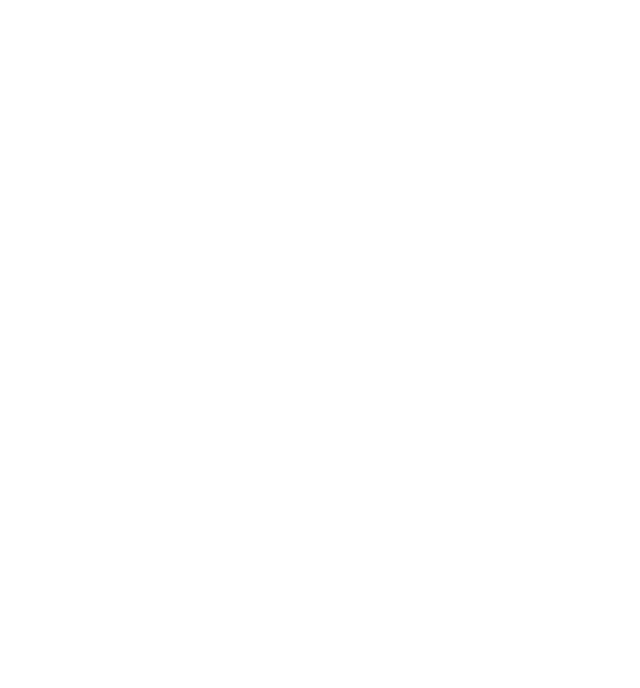
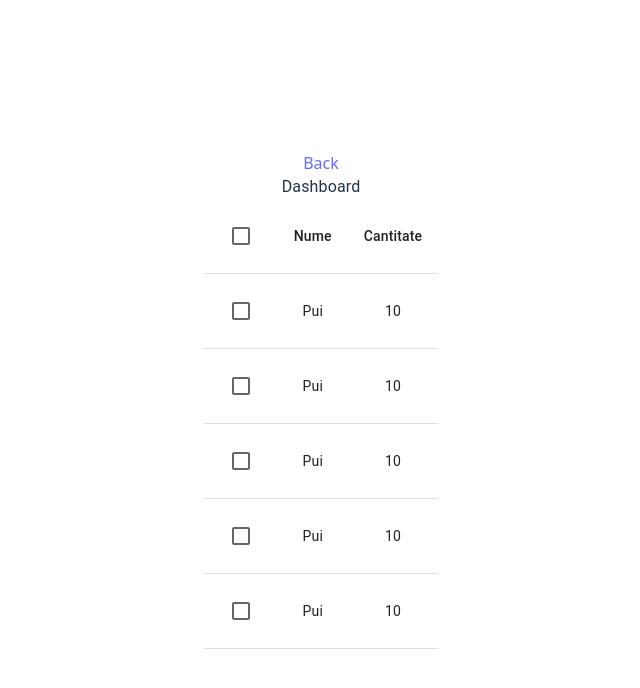
Before and after one commit to neon1024/Personal-Online-Store, a React app in the folder frontend/: page /dashboard in a window 1280 px wide. Before the commit this address had no page. Shown: the top 688 px of the page, without its empty margins (319-959 px from the left). Built offline with nearby package versions, Linux system fonts and the light colour scheme; the HTML template or start-up script is replaced by a standard one.

Commit message:
frontend -> Dashboard init

```diff
--- a/frontend/package.json
+++ b/frontend/package.json
@@ -14,6 +14,7 @@
     "@emotion/styled": "^11.14.1",
     "@fontsource/roboto": "^5.2.8",
     "@mui/material": "^7.3.5",
+    "@mui/x-data-grid": "^8.19.0",
     "react": "^19.2.0",
     "react-dom": "^19.2.0",
     "react-router-dom": "^7.9.6"
--- a/frontend/src/App.tsx
+++ b/frontend/src/App.tsx
@@ -1,6 +1,7 @@
 import { BrowserRouter, Route, Routes } from "react-router-dom";
 import "./App.css";
 import Account from "./pages/Account";
+import Dashboard from "./pages/Dashboard";
 import Home from "./pages/Home";
 import Login from "./pages/Login";
 import Register from "./pages/Register";
@@ -14,6 +15,7 @@
                     <Route path="/login" element={<Login />} />
                     <Route path="/register" element={<Register />} />
                     <Route path="/account" element={<Account />} />
+                    <Route path="/dashboard" element={<Dashboard />} />
                 </Routes>
             </BrowserRouter>
         </>
--- a/frontend/src/pages/Account.tsx
+++ b/frontend/src/pages/Account.tsx
@@ -6,7 +6,6 @@
     return (
         <>
             <NavLink to={"/"}>Back</NavLink>
-
             <Typography>Account</Typography>
         </>
     );
--- /dev/null
+++ b/frontend/src/pages/Dashboard.tsx
@@ -0,0 +1,59 @@
+import {
+    Checkbox,
+    Table,
+    TableBody,
+    TableCell,
+    TableContainer,
+    TableHead,
+    TablePagination,
+    TableRow,
+    Typography,
+} from "@mui/material";
+import { NavLink } from "react-router-dom";
+
+function Dashboard() {
+    const data = [
+        { id: 1, name: "Pui", quantity: 10 },
+        { id: 1, name: "Pui", quantity: 10 },
+        { id: 1, name: "Pui", quantity: 10 },
+        { id: 1, name: "Pui", quantity: 10 },
+        { id: 1, name: "Pui", quantity: 10 },
+    ];
+
+    return (
+        <>
+            <NavLink to={"/"}>Back</NavLink>
+            <Typography>Dashboard</Typography>
+            <TableContainer>
+                <Table>
+                    <TableHead>
+                        <TableRow>
+                            <TableCell>
+                                <Checkbox />
+                            </TableCell>
+                            <TableCell align="center">Nume</TableCell>
+                            <TableCell align="center">Cantitate</TableCell>
+                        </TableRow>
+                    </TableHead>
+                    <TableBody>
+                        {data.map((item) => (
+                            <TableRow>
+                                <TableCell>
+                                    <Checkbox />
+                                </TableCell>
+                                <TableCell align="center">
+                                    {item.name}
+                                </TableCell>
+                                <TableCell align="center">
+                                    {item.quantity}
+                                </TableCell>
+                            </TableRow>
+                        ))}
+                    </TableBody>
+                </Table>
+            </TableContainer>
+        </>
+    );
+}
+
+export default Dashboard;
--- a/frontend/src/pages/Home.tsx
+++ b/frontend/src/pages/Home.tsx
@@ -1,4 +1,4 @@
-import { Typography } from "@mui/material";
+import { Stack, Typography } from "@mui/material";
 
 import { NavLink } from "react-router-dom";
 
@@ -6,8 +6,10 @@
     return (
         <>
             <Typography>Home</Typography>
-
-            <NavLink to={"/account"}>Account</NavLink>
+            <Stack>
+                <NavLink to={"/account"}>Account</NavLink>
+                <NavLink to={"/dashboard"}>Dashboard</NavLink>
+            </Stack>
         </>
     );
 }
```
Also changed, not shown: 1 other file (tests, documents, lock files or other folders).
